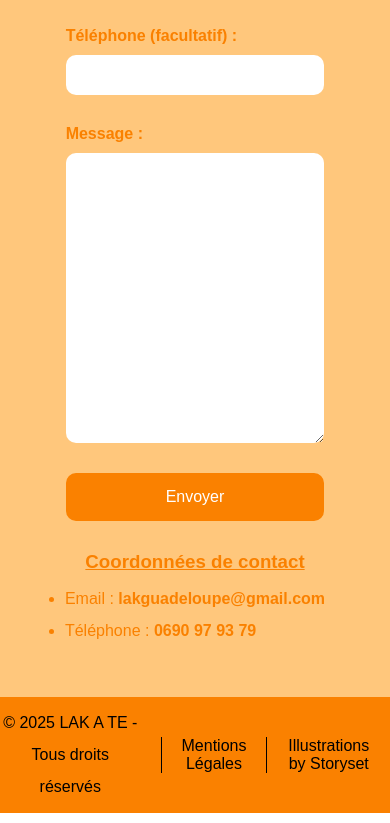
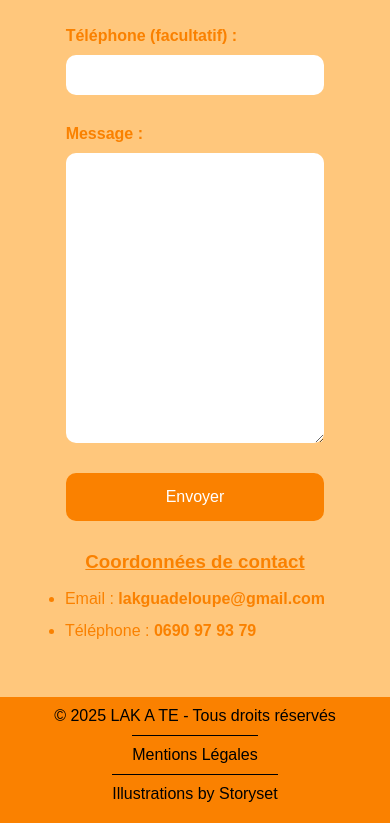
Before and after one commit to naoylcb/lakate, a plain HTML site: page index.html in a window 390 px wide. Shown: the part 3144-3967 px from the top of the page. Drawn offline with Linux system fonts and the light colour scheme.

Commit message:
Configure emailing, Make footer responsive

```diff
--- a/index.html
+++ b/index.html
@@ -67,10 +67,13 @@
 
 			<div class="contact">
 				<h1>Nous contacter</h1>
-				<form action="">
+				<form action="https://formsubmit.co/4015b6024e941ba4037c67ae7f5ad05a" method="POST">
 					<div><label for="email">Email :</label> <input type="email" id="email" name="email" required /></div>
 					<div><label for="phone">Téléphone (facultatif) :</label> <input type="tel" id="phone" name="phone" /></div>
 					<div><label for="message">Message :</label> <textarea rows="15" id="message" name="message" required></textarea></div>
+					<input type="hidden" name="_captcha" value="false" />
+					<input type="hidden" name="_next" value="https://lakate.fr/" />
+					<input type="hidden" name="_subject" value="Nouveau message du site" />
 					<button>Envoyer</button>
 				</form>
 				<h3>Coordonnées de contact</h3>
@@ -81,7 +84,7 @@
 			</div>
 
 			<footer>
-				<p>© 2025 LAK A TE - Tous droits réservés</p>
+				<span>© 2025 LAK A TE - Tous droits réservés</span>
 				<a href="legalnotice.html">Mentions Légales</a><a href="https://storyset.com/work">Illustrations by Storyset</a>
 			</footer>
 		</div>
--- a/style.css
+++ b/style.css
@@ -235,7 +235,7 @@ footer {
 	font-size: 1rem;
 }
 
-footer p {
+footer span {
 	margin-right: 20px;
 }
 
@@ -311,4 +311,19 @@ footer a:hover {
 	form button {
 		font-size: 1rem;
 	}
+
+	footer {
+		flex-direction: column;
+	}
+
+	footer span {
+		margin-right: 0;
+		margin-bottom: 10px;
+	}
+
+	footer a {
+		padding: 10px 0;
+		border-left: 0;
+		border-top: 1px solid black;
+	}
 }
```
